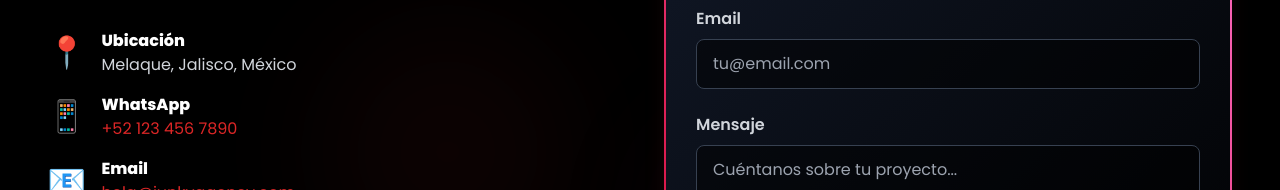
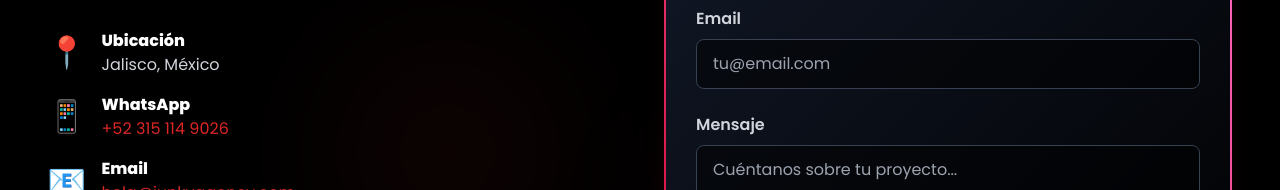
Before and after one commit to junkyagency/junkyagency.github.io, a plain HTML site: page index.html in a window 1280 px wide. Shown: the part 4496-4686 px from the top of the page. Drawn offline with nearby package versions, Linux system fonts and the light colour scheme.

Commit message:
Update index.html

```diff
--- a/index.html
+++ b/index.html
@@ -796,7 +796,7 @@
                             <div class="text-3xl mr-4 pulse">📍</div>
                             <div>
                                 <div class="font-bold">Ubicación</div>
-                                <div class="text-gray-300">Melaque, Jalisco, México</div>
+                                <div class="text-gray-300">Jalisco, México</div>
                             </div>
                         </div>
 
@@ -804,7 +804,7 @@
                             <div class="text-3xl mr-4 pulse">📱</div>
                             <div>
                                 <div class="font-bold">WhatsApp</div>
-                                <a href="https://wa.me/1234567890" class="text-red-600 hover:text-red-500 transition-colors">+52 123 456 7890</a>
+                                <a href="https://wa.me/3151149026" class="text-red-600 hover:text-red-500 transition-colors">+52 315 114 9026</a>
                             </div>
                         </div>
 
```
